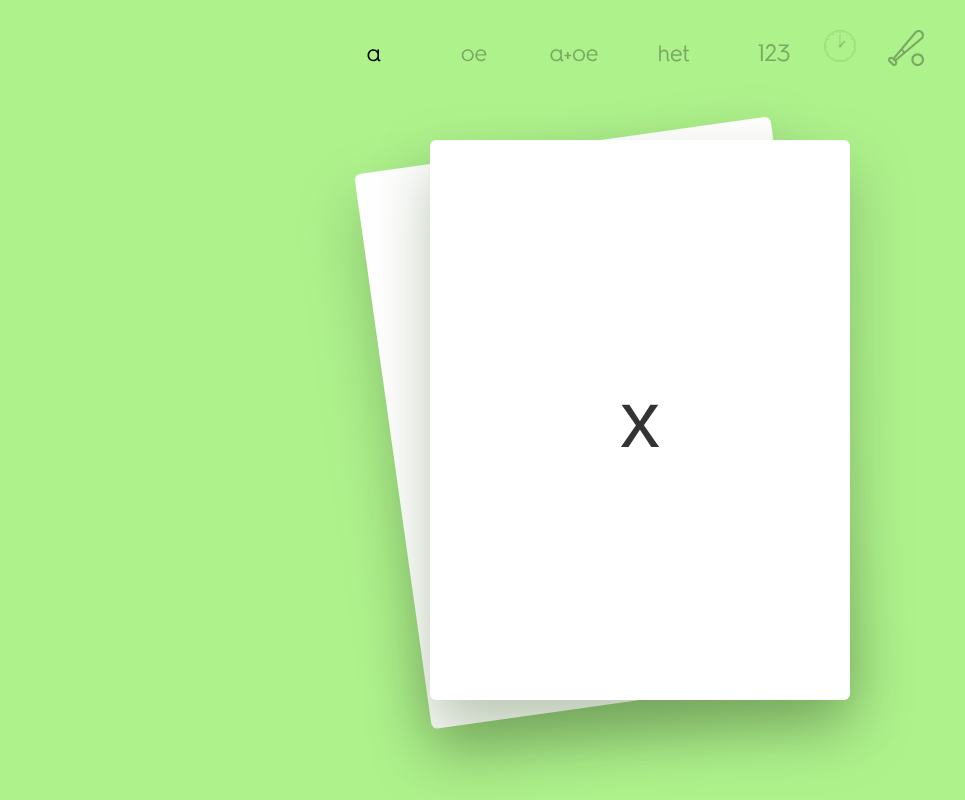
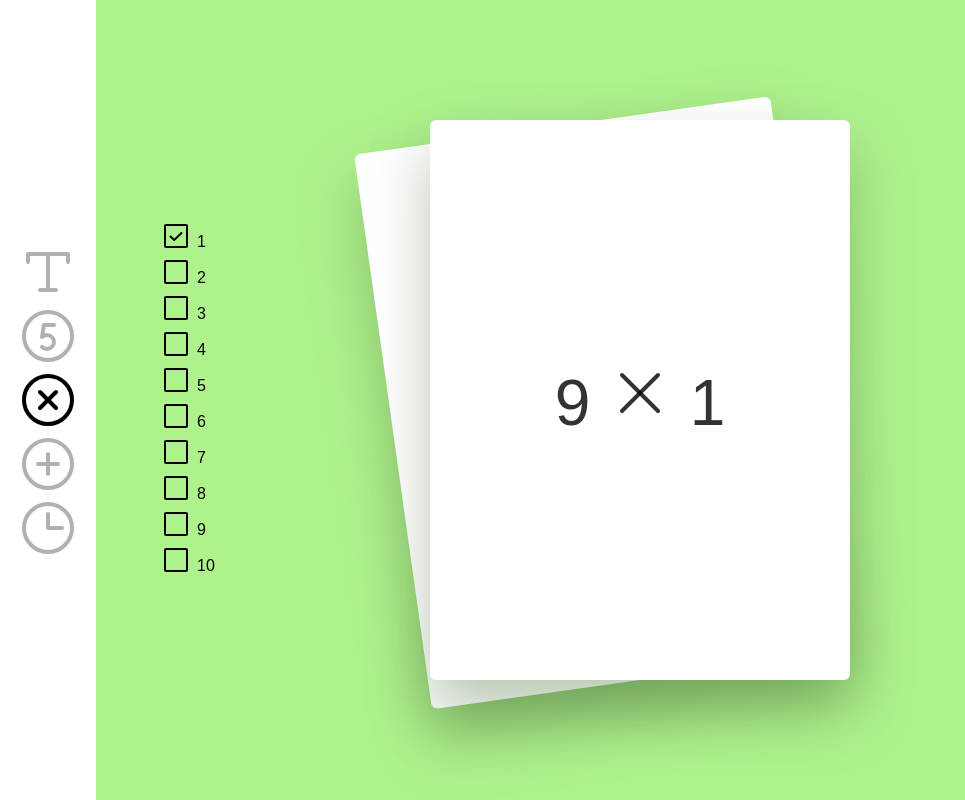
Before and after one commit to maxsteenbergen/polly, a Next.js app: page / in a window 1280 px wide. Shown: the whole page, without its empty margins (0-965 px from the left). Built offline with nearby package versions, Linux system fonts and the light colour scheme; a web font is replaced by a local one.

Commit message:
Add tables and simple sums

```diff
--- a/package.json
+++ b/package.json
@@ -11,6 +11,7 @@
     "baffle": "^0.3.6",
     "framer-motion": "^2.3.0",
     "next": "9.4.4",
+    "phosphor-react": "^1.1.2",
     "rc-slider": "^9.3.0",
     "react": "16.13.1",
     "react-dom": "16.13.1",
--- a/pages/index.js
+++ b/pages/index.js
@@ -2,9 +2,21 @@ import React, {useEffect, useRef, useState} from 'react'
 import Head from 'next/head'
 import styled from "styled-components";
 import {Duosounds, Letters, LettersAndSounds, Words} from '../resources/dictionary.js'
-import {Pictograms} from '../resources/pictograms.js'
+// import {Pictograms} from '../resources/pictograms.js'
 import Slider from 'rc-slider'
 import {AnimatePresence, motion} from "framer-motion";
+import {
+  NumberCircleFive,
+  Clock as ClockIcon,
+  CheckSquare,
+  Square,
+  TextT,
+  Plus,
+  X,
+  XCircle,
+  DotsThree,
+  PlusCircle
+} from "phosphor-react";
 
 const Container = styled('main')`
   width: 100vw;
@@ -12,24 +24,24 @@ const Container = styled('main')`
   background: hsl(100,80%, 75%);
   display: flex;
   align-items: center;
-  padding-top: 5vmin;
+  //padding-top: 5vmin;
   justify-content: center;
   & menu {
     position: absolute;
     left: 0;
-    top: 30px;
     display: flex;
-    height: 48px;
-    width: 100%;
+    flex-direction: column;
+    height: 100%;
+    width: 96px;
+    background: #fff;
     justify-content: center;
-     & img:last-of-type{
-      max-height: 36px;
-     }
+    align-items: center;
     & > * {
-     width: 100px;
+      width: 64px;
+      height: 64px;
       opacity: 0.3;
       &.active {
-      opacity: 1;
+        opacity: 1 !important;
       }
     }
   }
@@ -45,7 +57,7 @@ const Card = styled(motion.div)`
   position: relative;
   background: #fff;
   border-radius: 6px;
-  box-shadow: 0 30px 60px hsla(100,30%, 35%, 0.4);
+  box-shadow: 0 30px 60px hsla(100, 30%, 35%, 0.4);
   width: calc(70vmin * 0.75);
   height: 70vmin;
   max-height: 70vh;
@@ -54,13 +66,12 @@ const Card = styled(motion.div)`
 
 const ContentNode = styled('h1')`
   text-align: center;
-  font-size: 10vmin;
+  font-size: 8vmin;
   color: hsla(0, 0%, 0%, 0.8);
   user-select: none;
   width: 100%;
   font-weight: 300;
 `
-
 
 const ClockContainer = styled('svg')`
   width: 33vmin;
@@ -88,23 +99,35 @@ const Clock = ({className, style, onClick, hands = [0,0]}) => {
   </ClockContainer>
 }
 
-const Pictogram = ({src = ''}) => <img style={{position: 'absolute', maxHeight: '40vmin', maxWidth: '40vmin'}} src={`./img/pictograms/${src}.svg`} alt={src} />
+// const Pictogram = ({src = ''}) => <img style={{position: 'absolute', maxHeight: '40vmin', maxWidth: '40vmin'}} src={`./img/pictograms/${src}.svg`} alt={src} />
 
 
 export default function Home() {
   const [Content, setContent] = useState('')
   const [MaxNumber, setMaxNumber] = useState(20)
   const [CardState, setCardState] = useState('front')
-  const [ActiveDictionary, setActiveDictionary] = useState(Letters)
+  const [ActiveDictionary, setActiveDictionary] = useState('Tafels')
   const [ClockHands, setClockHands] = useState([0,0])
+  const [TafelSom, setTafelSom] = useState([0,0])
+  const [ActiveTafels, setActiveTafels] = useState([1])
+
+  const toggleTafel = (num) => {
+    let tafels = [...ActiveTafels]
+    if(tafels.includes(num))
+      tafels.splice(tafels.findIndex(t => t === num), 1)
+    else
+      tafels.push(num)
+
+    setActiveTafels(tafels)
+    changeCharacter()
+  }
 
   const Marks = {
-    0: {style: {fontSize: 16,}, label:0},
-    10: {style: {fontSize: 16,}, label:10},
-    20: {style: {fontSize: 16,}, label:20},
-    30: {style: {fontSize: 16,}, label:30},
-    50: {style: {fontSize: 16,}, label:50},
-    100: {style: {fontSize: 16,}, label:100},
+    10: {style: {fontSize: 24, color: '#000', transform: 'translate(10px, -10px)'}, label:10},
+    20: {style: {fontSize: 24, color: '#000', transform: 'translate(10px, -10px)'}, label:20},
+    30: {style: {fontSize: 24, color: '#000', transform: 'translate(10px, -10px)'}, label:30},
+    50: {style: {fontSize: 24, color: '#000', transform: 'translate(10px, -10px)'}, label:50},
+    100: {style: {fontSize: 24, color: '#000', transform: 'translate(10px, -10px)'}, label:100},
   };
 
   const CardVariants = {
@@ -134,6 +157,18 @@ export default function Home() {
       const HourHandRotation = (360/12)* h + (30 * (MinuteHandRotation/360))
       setClockHands([MinuteHandRotation, HourHandRotation])
     }
+
+    else if (typeof ActiveDictionary === 'string' && ActiveDictionary === 'Tafels'){
+      const LeftHand = Math.max(1, Math.floor(Math.random() * 10))
+      const RightHand = ActiveTafels[Math.floor(Math.random() * ActiveTafels.length)]
+
+      /*
+      if (Math.random() > 0.5) setTafelSom([LeftHand, RightHand])
+      else setTafelSom([RightHand, LeftHand])
+       */
+      setTafelSom([LeftHand, RightHand])
+    }
+
     else {
       const randomIndex = Math.floor(Math.random() * (ActiveDictionary.length - 1));
       setContent(ActiveDictionary[randomIndex])
@@ -143,41 +178,80 @@ export default function Home() {
 
   useEffect(changeCharacter,[ActiveDictionary, MaxNumber])
 
+  const getSamenvoegenSom = () => {
+    const num = Math.floor(Math.random() * 10)
+    return Math.random() > 0.5 ?
+      <>{num} <Plus style={{width: 64, height: 64}}/> {MaxNumber - num} </>
+      :
+      <>{MaxNumber-10+num} <Plus style={{width: 64, height: 64}}/> <DotsThree style={{width: 64, height: 64}} /> = {MaxNumber}</>
+  }
   return (
     <Container>
+
       <Head>
         <title>Polly - Flash cards for toddlers</title>
         <link rel="icon" href="/favicon.ico" />
       </Head>
-      <menu>
-        <img className={ActiveDictionary === Letters ? 'active' : null} onClick={()=>{setActiveDictionary(Letters)}} alt="Woorden" src={'/img/letter.svg'} />
-        <img className={ActiveDictionary === Duosounds  ? 'active' : null} onClick={()=>{setActiveDictionary(Duosounds)}} alt="Letters" src={'/img/duo.svg'} />
-        <img className={ActiveDictionary === LettersAndSounds ? 'active' : null} onClick={()=>{setActiveDictionary(LettersAndSounds)}} alt="Dubbelklanken" src={'/img/letter+duo.svg'} />
-        <img className={ActiveDictionary === Words ? 'active' : null} onClick={()=>{setActiveDictionary(Words)}} alt="Letters en dubbelklanken" src={'/img/word.svg'} />
-        <img className={ActiveDictionary === 'Numbers' ? 'active' : null} onClick={()=>{setActiveDictionary('Numbers')}} alt="Letters en dubbelklanken" src={'/img/numbers.svg'} />
-        <Clock className={ActiveDictionary === 'Clocks' ? 'active' : null}  style={{width: 32, height: 32}} hands={[0, 45]} onClick={()=>{setActiveDictionary('Clocks')}} alt="Klokken"/>
-        <img className={ActiveDictionary === Pictograms ? 'active' : null} onClick={()=>{setActiveDictionary(Pictograms)}} alt="Pictogrammen" src={`/img/pictograms/${Pictograms[0]}.svg`} />
-      </menu>
+
+      <motion.menu>
+        <TextT className={ActiveDictionary === Letters ? 'active' : null} onClick={()=>{setActiveDictionary(Letters)}} alt="Letters" />
+        <AnimatePresence>
+        {
+          typeof ActiveDictionary === 'object' &&
+            <>
+              <motion.img initial={{height: 0, opacity: 0}} animate={{height: 'auto', opacity: 0.3}} exit={{ height: 0, opacity: 0}} className={ActiveDictionary === Duosounds  ? 'active' : null} onClick={()=>{setActiveDictionary(Duosounds)}} alt="Letters" src={'/img/duo.svg'} />
+              <motion.img initial={{height: 0, opacity: 0}} animate={{height: 'auto', opacity: 0.3}} exit={{ height: 0, opacity: 0}} className={ActiveDictionary === LettersAndSounds ? 'active' : null} onClick={()=>{setActiveDictionary(LettersAndSounds)}} alt="Dubbelklanken" src={'/img/letter+duo.svg'} />
+              <motion.img initial={{height: 0, opacity: 0}} animate={{height: 'auto', opacity: 0.3}} exit={{ height: 0, opacity: 0}} className={ActiveDictionary === Words ? 'active' : null} onClick={()=>{setActiveDictionary(Words)}} alt="Woorden" src={'/img/word.svg'} />
+            </>
+        }
+        </AnimatePresence>
+        <NumberCircleFive className={ActiveDictionary === 'Numbers' ? 'active' : null} onClick={()=>{setActiveDictionary('Numbers')}} alt="Getallen" src={'/img/numbers.svg'} />
+        {/*<img className={ActiveDictionary === Pictograms ? 'active' : null} onClick={()=>{setActiveDictionary(Pictograms)}} alt="Pictogrammen" src={`/img/pictograms/${Pictograms[0]}.svg`} />*/}
+        <XCircle className={ActiveDictionary === 'Tafels' ? 'active' : null} onClick={()=>{setActiveDictionary('Tafels')}} alt="Tafels"  />
+        <PlusCircle className={ActiveDictionary === 'Samenvoegen' ? 'active' : null} onClick={()=>{setActiveDictionary('Samenvoegen')}} alt="Samenvoegen"  />
+        <ClockIcon className={ActiveDictionary === 'Clocks' ? 'active' : null}  onClick={()=>{setActiveDictionary('Clocks')}} alt="Klokken"/>
+      </motion.menu>
+
+      {(ActiveDictionary === 'Numbers' || ActiveDictionary === 'Tafels' || ActiveDictionary === 'Samenvoegen') &&
+      <div style={{width: 400, height: 400, position: 'absolute', top: 'calc(50% - 200px)', left: 160, userSelect: 'none', display: 'flex', flexDirection: 'column', justifyContent: 'center' }}>
+        { ActiveDictionary !== 'Tafels' &&
+          <Slider
+            reverse
+            vertical
+            dots
+            min={10}
+            marks={Marks}
+            step={10}
+            onChange={v => setMaxNumber(v)}
+            defaultValue={MaxNumber}
+            style={{ color: "red"}}
+          />
+        }
+        { ActiveDictionary === "Tafels" &&
+          [...Array(10)].map((o, index) =>
+            <div key={"tafel_van" + (index+1)} >
+              { ActiveTafels.includes(index+1) ? <CheckSquare style={{width: 32, height: 32}} onClick={()=>toggleTafel(index+1)}/> : <Square style={{width: 32, height: 32}} onClick={()=>toggleTafel(index+1)}/> }
+              <span style={{position: 'relative', top: -5, right:-5, fontSize: 16}}>{index+1}</span>
+            </div>
+          )
+        }
+      </div>
+      }
 
       <Card onClick={changeCharacter} style={{originY: 1, position: 'absolute'}} variants={CardVariants} animate={CardState === 'front' ? 'back' : 'front'} initial={'visible'}>
-        {ActiveDictionary === 'Numbers' &&
-        <div style={{width: 400, marginTop: 50, height: 24, position: 'absolute', top: 0, left: '50%', transform: 'translate(-50%)', userSelect: 'none'}}>
-          <Slider dots min={-10} marks={Marks} step={10} onChange={v=>setMaxNumber(v)} defaultValue={MaxNumber}/>
-        </div>
-        }
         { ActiveDictionary === 'Clocks' && <Clock hands={ClockHands} /> }
-        { ActiveDictionary === Pictograms &&  <AnimatePresence ><Pictogram src={Content} /> </AnimatePresence >}
-        { ActiveDictionary !== 'Clocks' && ActiveDictionary !== Pictograms && <ContentNode>{Content}</ContentNode>}
+        {/*{ ActiveDictionary === Pictograms &&  <AnimatePresence ><Pictogram src={Content} /> </AnimatePresence >}*/}
+        { (typeof ActiveDictionary === 'object' || ActiveDictionary === 'Numbers') && <ContentNode>{Content}</ContentNode>}
+        { ActiveDictionary === 'Tafels' && <ContentNode>{TafelSom[0]} <X style={{width: 64, height: 64}} /> {TafelSom[1]}</ContentNode> }
+        { ActiveDictionary === 'Samenvoegen' && <ContentNode>{getSamenvoegenSom()}</ContentNode> }
       </Card>
+
       <Card onClick={changeCharacter} style={{originY: 1}} variants={CardVariants} animate={CardState} initial={'hidden'}>
-        {ActiveDictionary === 'Numbers' &&
-        <div style={{width: 400, marginTop: 50, height: 24, position: 'absolute', top: 0, left: '50%', transform: 'translate(-50%)', userSelect: 'none'}}>
-          <Slider dots min={-10} marks={Marks} step={10} onChange={v=>setMaxNumber(v)} defaultValue={MaxNumber}/>
-        </div>
-        }
         { ActiveDictionary === 'Clocks' && <Clock hands={ClockHands} /> }
-        { ActiveDictionary === Pictograms &&  <AnimatePresence ><Pictogram src={Content} /> </AnimatePresence >}
-        { ActiveDictionary !== 'Clocks' && ActiveDictionary !== Pictograms && <ContentNode>{Content}</ContentNode>}
+        {/*{ ActiveDictionary === Pictograms &&  <AnimatePresence ><Pictogram src={Content} /> </AnimatePresence >}*/}
+        { (typeof ActiveDictionary === 'object' || ActiveDictionary === 'Numbers') && <ContentNode>{Content}</ContentNode>}
+        { ActiveDictionary === 'Tafels' &&  <ContentNode>{TafelSom[0]} <X style={{width: 64, height: 64}} /> {TafelSom[1]}</ContentNode> }
+        { ActiveDictionary === 'Samenvoegen' && <ContentNode>{getSamenvoegenSom()}</ContentNode> }
       </Card>
 
     </Container>
```
Also changed, not shown: 1 other file (tests, documents, lock files or other folders). Lines whose indentation alone changed are shown as unchanged.
